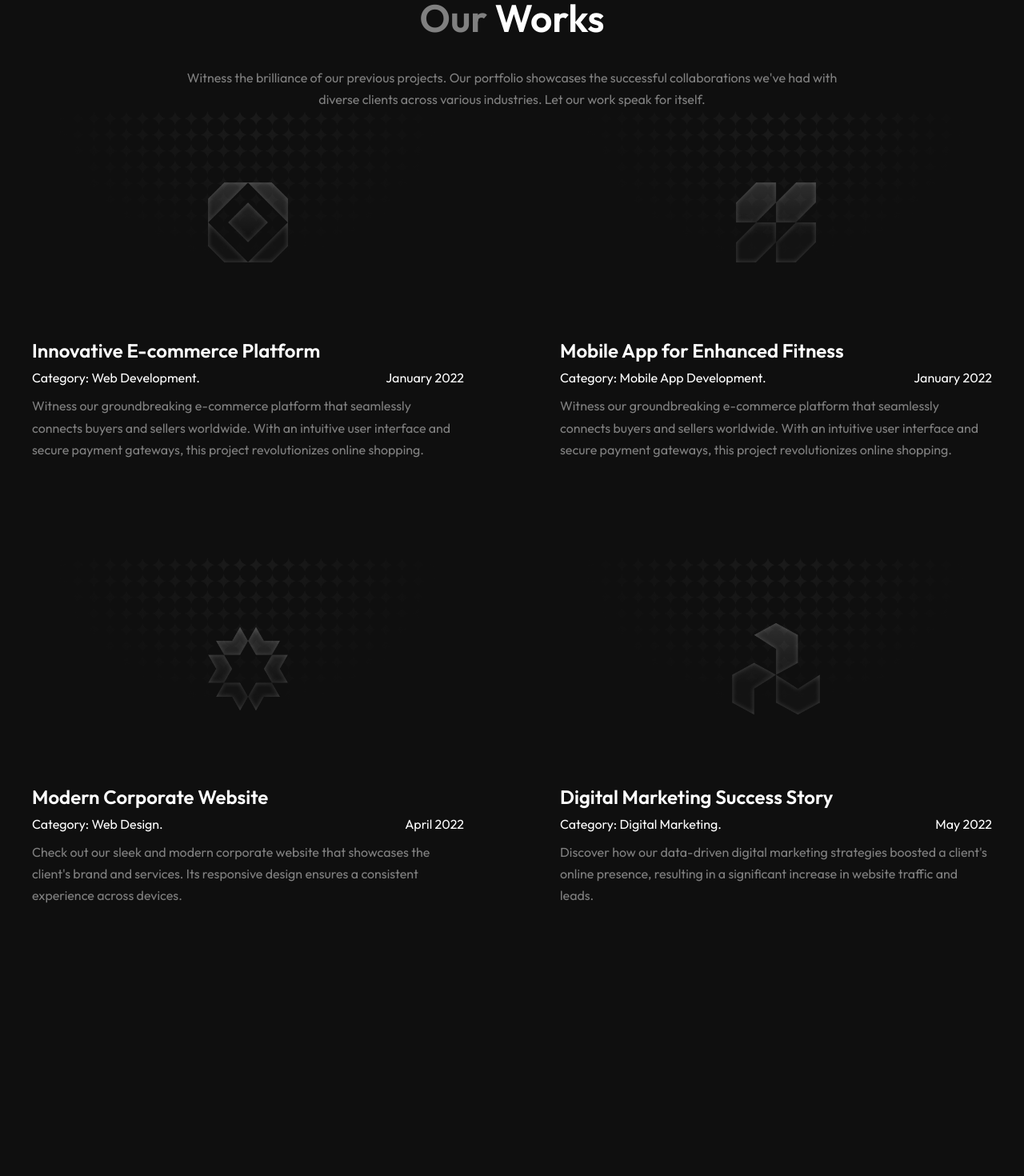
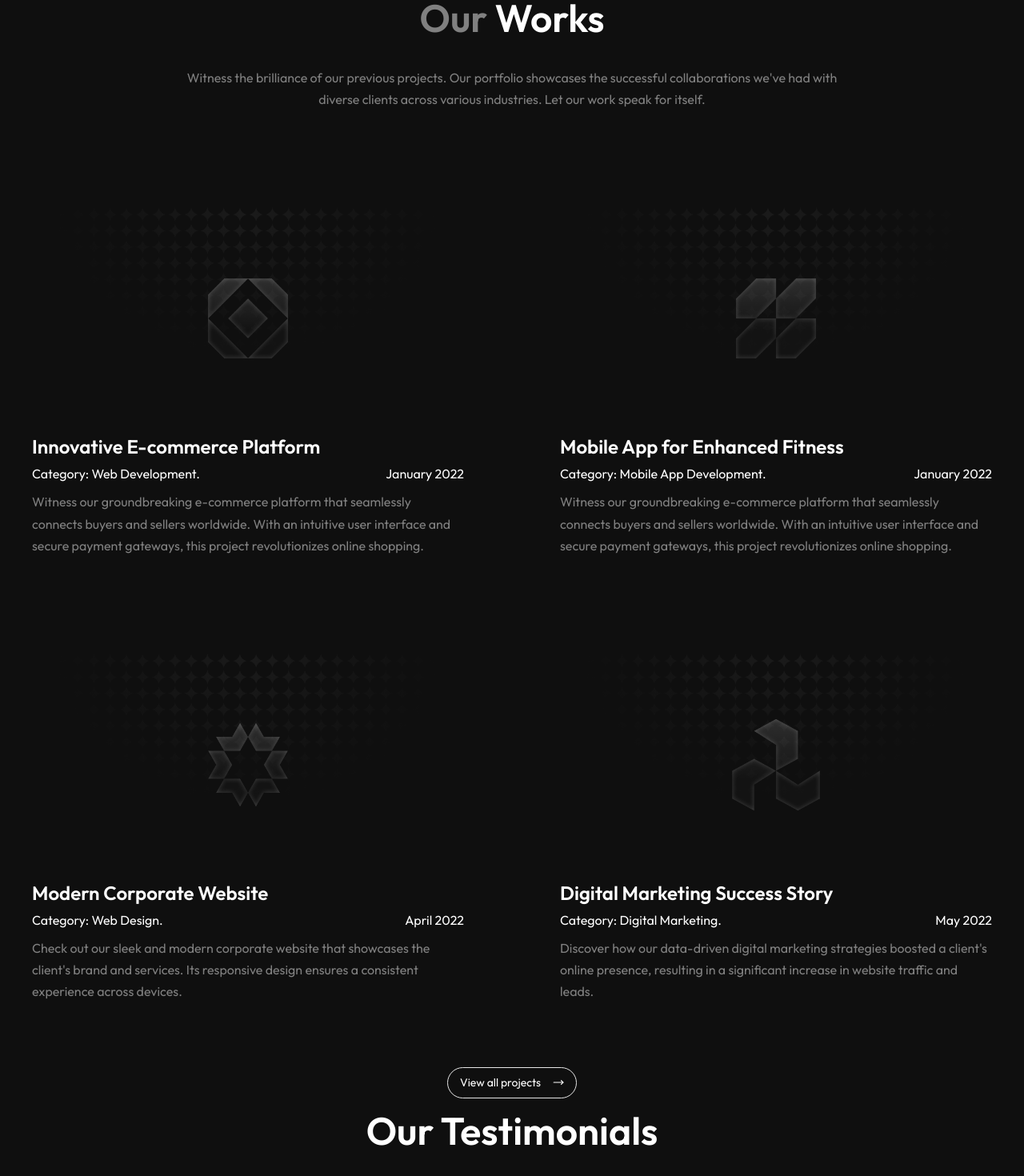
Before and after one commit to Segundavid-Dev/aerassky, a React (Vite) app: page / in a window 1280 px wide. Shown: the part 2671-4141 px from the top of the page at 80% size. Before the commit the page ends 3805 px from the top, so only its background shows below. Built offline with nearby package versions, Linux system fonts and the light colour scheme.

Commit message:
style(ui): implemeted grid section for works component

```diff
--- /dev/null
+++ b/src/components/home/Testimonials.tsx
@@ -0,0 +1,11 @@
+export default function Testimonials() {
+  return (
+    <div>
+      <div className="text-center pb-30">
+        <h2 className="text-[48px] font-semibold w-[60%] mx-auto">
+          Our Testimonials
+        </h2>
+      </div>
+    </div>
+  );
+}
--- a/src/components/home/Works.tsx
+++ b/src/components/home/Works.tsx
@@ -1,9 +1,11 @@
 import { worksArray } from "../../../public/data";
+import Button from "../shared/Button";
 
+import { MoveRight } from "lucide-react";
 export default function Works() {
   return (
     <div>
-      <div className="text-center">
+      <div className="text-center pb-30">
         <h2 className="text-[48px] font-semibold pb-5">
           <span className="text-[var(--text-gray)]">Our</span> Works
         </h2>
@@ -14,6 +16,12 @@ export default function Works() {
         </p>
       </div>
       <WorksGrid />
+      <Button className="text-[14px] flex items-center gap-[15px] border border-[#e6e6e6] px-[15px] py-[7px] rounded-full cursor-pointer hover:bg-white hover:text-black hover:translate-x-4 duration-300 mt-20 mx-auto">
+        View all projects
+        <span>
+          <MoveRight size={14} />
+        </span>
+      </Button>
     </div>
   );
 }
--- a/src/pages/Home.tsx
+++ b/src/pages/Home.tsx
@@ -3,6 +3,7 @@ import Hero from "../components/home/Hero";
 import ReasonsToChoose from "../components/home/Reasons";
 import Services from "../components/home/Services";
 import Works from "../components/home/Works";
+import Testimonials from "../components/home/Testimonials";
 
 export default function Home() {
   return (
@@ -16,6 +17,7 @@ export default function Home() {
       <ReasonsToChoose />
       <Services />
       <Works />
+      <Testimonials />
     </div>
   );
 }
```
